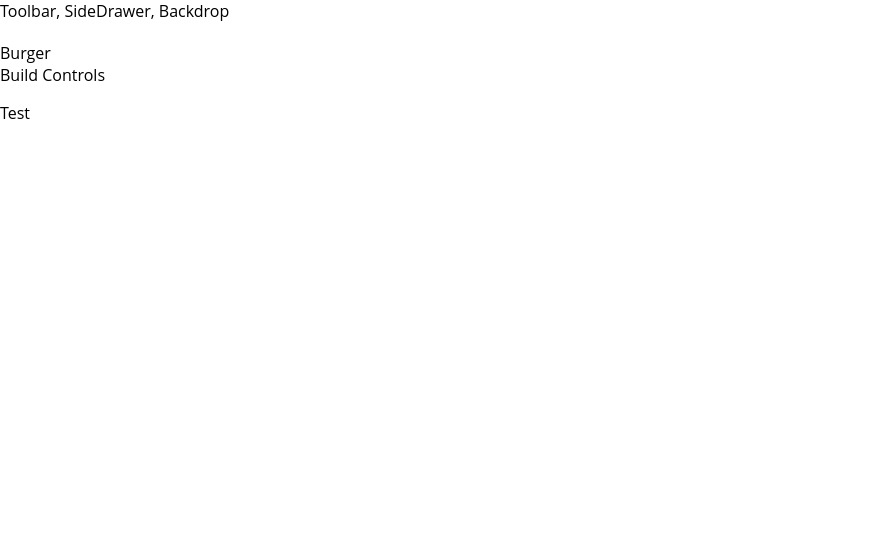
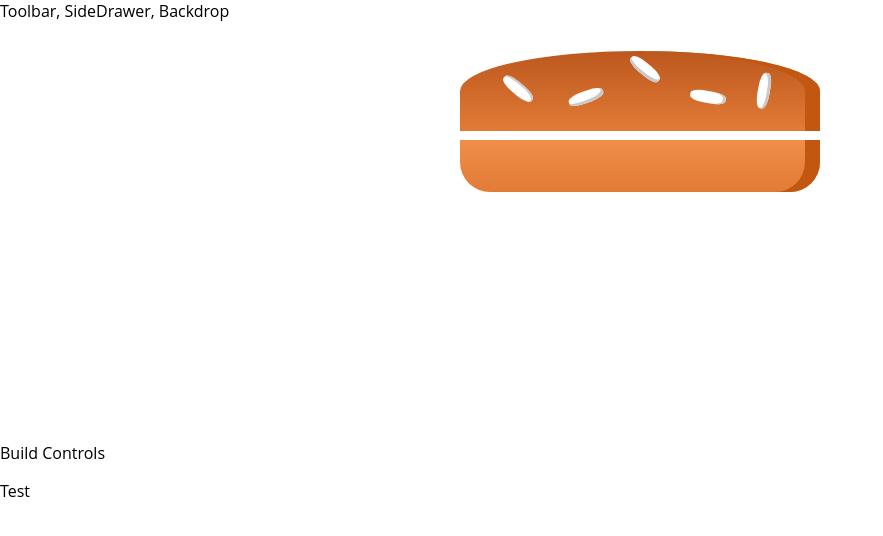
Before and after one commit to pratiknarkar25/burger_builder_application, a React app: page / in a window 1280 px wide. Shown: the top 536 px of the page, without its empty margins (0-883 px from the left). Built offline with nearby package versions, Linux system fonts and the light colour scheme.

Commit message:
126 Adding a dynamic ingredient component 127 Adding a prop type validation 128 Starting the Burger Component 129 Outputting Burger Ingredients dynamically

```diff
--- /dev/null
+++ b/src/components/Burger/Burger.css
@@ -0,0 +1,23 @@
+.Burger{
+    width: 100%;
+    margin: auto;
+    height: 250px;
+    overflow: scroll;
+    text-align: center;
+    font-weight: bold;
+    font-size: 1.2rem;
+}
+
+@media (min-width: 1000px) and (min-height: 700px){
+    .Burger{
+        width: 700px;
+        height: 600px;
+    }
+}
+
+@media (min-width: 500px) and (min-height: 400px){
+    .Burger{
+        width: 450px;
+        height: 400px;
+    }
+}
--- a/src/components/Burger/Burger.js
+++ b/src/components/Burger/Burger.js
@@ -0,0 +1,38 @@
+import React from 'react'
+import classes from './Burger.css';
+import BurgerIngredient from './BurgerIngredient/BurgerIngredient'
+
+const Burger = props => {
+    let myIngredients = Object.keys(props.ingredients)
+        .map( (itemKey) =>
+        {
+         return [...Array(props.ingredients[itemKey])]
+          .map( (_,i) => {
+                    return <BurgerIngredient
+                             key={itemKey + i}
+                             type={itemKey} />
+                })
+    })
+
+    // Flatten the array or Reduce to a single array instead of [],[],[],[]
+    // myIngredients = myIngredients.reduce((arr, el) => {
+    //     return arr.concat(el)
+    // }, [])
+    // console.log('myIngredients -------------', myIngredients);
+    // if(myIngredients.length === 0)
+    // {
+    //     myIngredients = <p>Please add ingredients here!!</p>
+    // }
+
+    return(
+        <div className={classes.Burger}>
+            <BurgerIngredient type='bread-top' />
+            {/* <BurgerIngredient type='cheese' />
+            <BurgerIngredient type='meat' /> */}
+            {myIngredients}
+            <BurgerIngredient type='bread-bottom' />
+        </div>
+    )
+}
+
+export default Burger;
--- a/src/components/Burger/BurgerIngredient/BurgerIngredient.js
+++ b/src/components/Burger/BurgerIngredient/BurgerIngredient.js
@@ -1,14 +1,17 @@
-import React from 'react'
+import React, {Component} from 'react'
 import classes from './BurgerIngredient.css'
+import PropTypes from 'prop-types'
 
-const burgerIngredient = (props) => {
+class BurgerIngredient extends Component {
+  render()
+    {
         let ingredient = null;
-    switch(props.type) {
+        switch(this.props.type) {
             case ('bread-bottom') :
                 ingredient = <div className={classes.BreadBottom}></div>
                 break;
             case ('bread-top') :
-            ingredient = <div className='BreadTop'>
+                ingredient = <div className={classes.BreadTop}>
                   <div className={classes.Seeds1}></div>
                   <div className={classes.Seeds2}></div>
                 </div>
@@ -27,9 +30,14 @@ const burgerIngredient = (props) => {
                 break;
             default:
                 ingredient = null;
-
-
+        }
+    return ingredient;
     }
 }
 
-export default burgerIngredient;
+
+BurgerIngredient.propTypes = {
+    type: PropTypes.string.isRequired
+};
+
+export default BurgerIngredient;
--- a/src/containers/BurgerBuilder/BurgerBuilder.js
+++ b/src/containers/BurgerBuilder/BurgerBuilder.js
@@ -1,12 +1,27 @@
 
 import React, { Component } from "react"
 import Aux from "../../hoc/Aux";
+import Burger from "../../components/Burger/Burger";
 
 class BurgerBuilder extends Component{
+  // constructor(props){
+  //   super(props);
+  //   this.state = {}
+  // }
+
+  state = {
+    ingredients: {
+      salad: 0,
+      cheese: 0,
+      meat: 0,
+      bacon: 0
+    }
+  }
+
   render(){
     return(
         <Aux>
-          <div>Burger</div>
+          <Burger ingredients={this.state.ingredients}/>
           <div>Build Controls</div>
         </Aux>
         )}
```
Also changed, not shown: src/components/Layout/Layout.js (line endings or trailing spaces). Lines whose indentation alone changed are shown as unchanged.
